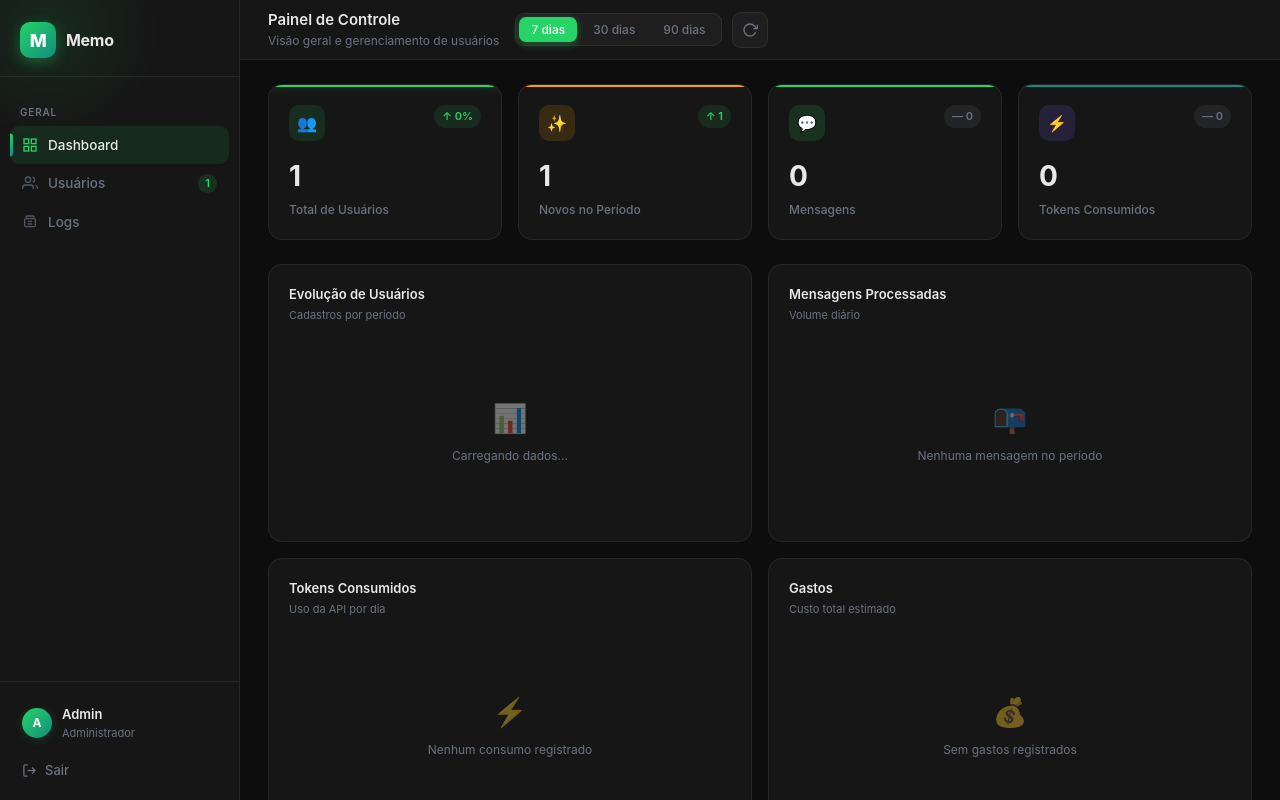
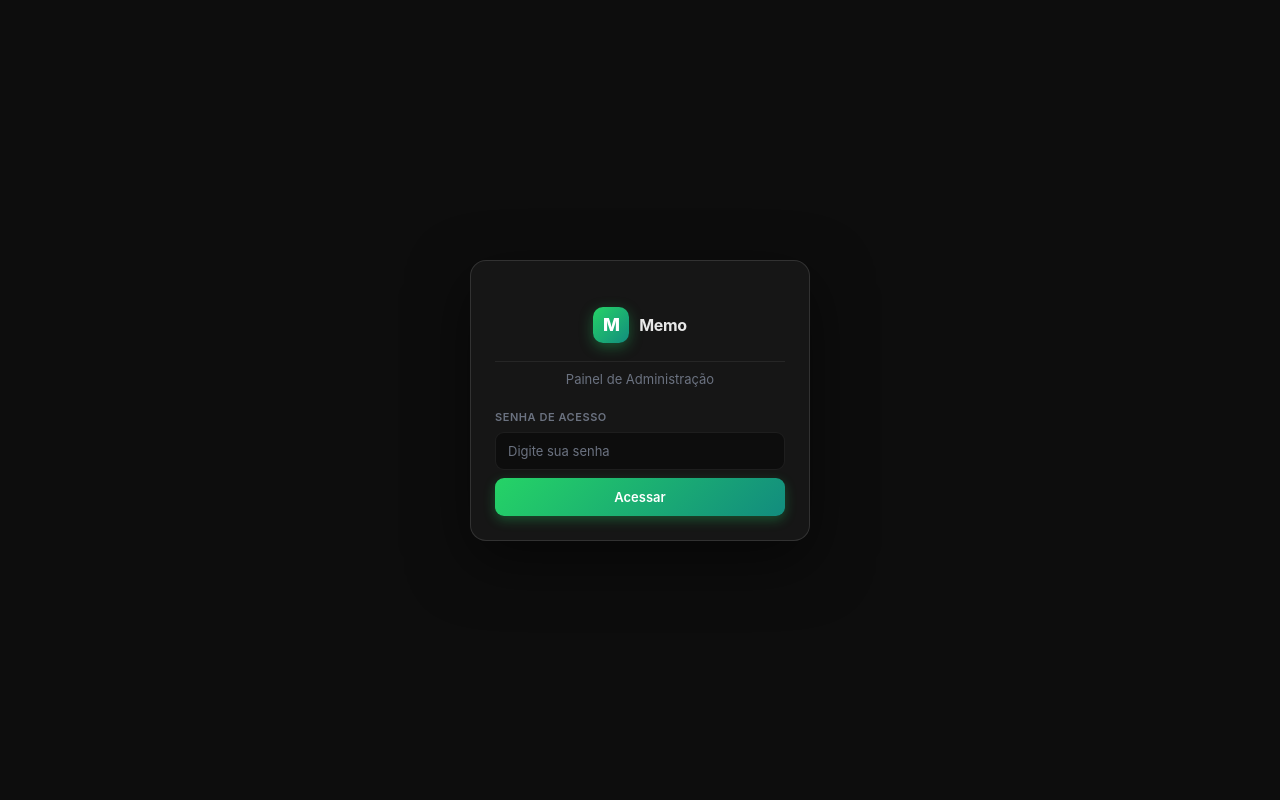
Before and after one commit to bariony/memo, a website: page admin/index.html in a window 1280 px wide. Drawn offline with nearby package versions, Linux system fonts and the light colour scheme.

Commit message:
feat: rebuild working login flow for admin panel
Previous commits removed auth entirely to unblock loading, which the
user correctly flagged as a security regression. This restores proper
auth end-to-end instead:

- Added login-section back to index.html (markup recovered from
  index-old.html, restyled with current design system's .modal/.field
  classes since the old login CSS classes no longer exist)
- Added .login-page and .hidden CSS rules to styles.css
- app.js DOMContentLoaded now shows login screen when no token, shows
  dashboard + loads whitelist when a token exists
- Restored requireAuth on GET /admin/whitelist and GET /admin/stats
- Restored authMiddleware on all /admin/logs/* routes
- Restored the token-gate redirect in logs.html (now correct, since
  there's a real login flow that sets the token)

Co-Authored-By: Claude Haiku 4.5 <noreply@anthropic.com>

```diff
--- a/admin/app.js
+++ b/admin/app.js
@@ -41,8 +41,10 @@ document.addEventListener('DOMContentLoaded', () => {
   }
 
   if (token) {
-    // Load whitelist immediately on page load
+    showDashboard();
     loadWhitelist();
+  } else {
+    showLogin();
   }
 });
 
--- a/admin/index.html
+++ b/admin/index.html
@@ -9,7 +9,23 @@
 </head>
 <body>
 
-<div class="shell">
+<!-- ── LOGIN ── -->
+<div id="login-section" class="login-page">
+  <form class="modal" id="login-form" onsubmit="event.preventDefault(); login();" style="width: 340px;">
+    <div class="logo" style="justify-content: center; margin-bottom: 8px;">
+      <div class="logo-icon">M</div>
+      <span class="logo-text">Memo</span>
+    </div>
+    <div class="modal-sub" style="text-align: center; margin-bottom: 20px;">Painel de Administração</div>
+    <div class="field">
+      <label class="field-label">Senha de Acesso</label>
+      <input class="field-input" id="password" type="password" placeholder="Digite sua senha" required autocomplete="current-password"/>
+    </div>
+    <button class="btn btn-primary" type="submit" style="width: 100%; justify-content: center; margin-top: 8px;">Acessar</button>
+  </form>
+</div>
+
+<div class="shell hidden" id="dashboard-section">
 
   <!-- ── SIDEBAR ── -->
   <aside class="sidebar">
--- a/admin/styles.css
+++ b/admin/styles.css
@@ -1287,3 +1287,24 @@ tbody tr:hover {
     font-size: 13px;
   }
 }
+
+/* ════════════════════════════════════════════════════════════════
+   LOGIN PAGE
+════════════════════════════════════════════════════════════════ */
+
+.hidden {
+  display: none !important;
+}
+
+.login-page {
+  display: flex;
+  align-items: center;
+  justify-content: center;
+  height: 100vh;
+  background: var(--bg);
+}
+
+.login-page .modal {
+  width: 340px;
+  animation: fadeUp 0.2s ease;
+}
```
Also changed, not shown: src/routes/admin.ts (+4 -4 lines).
